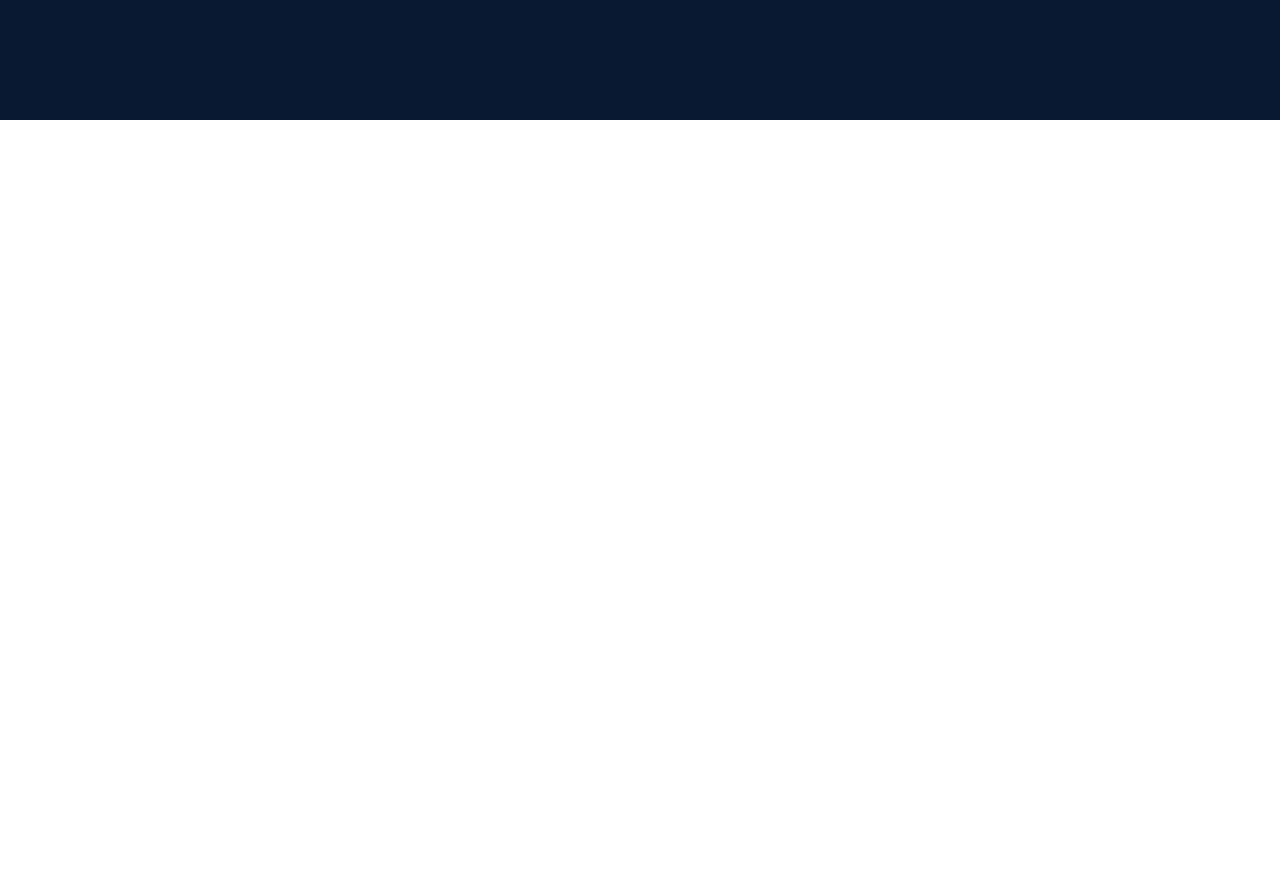
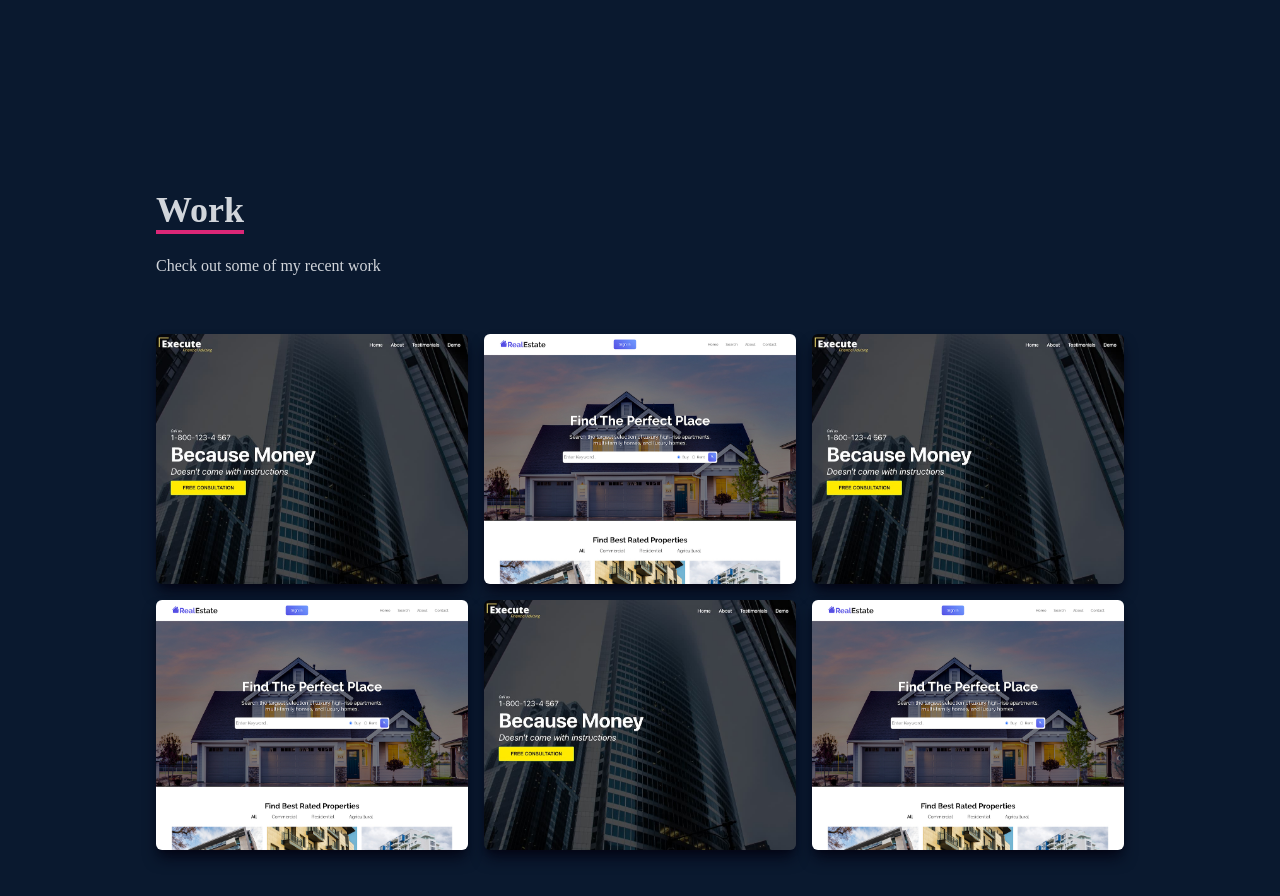
Before and after one commit to JDemlow/sortware-developer-portfolio, a React (Vite) app: page / in a window 1280 px wide. Shown: the part 2280-3176 px from the top of the page. Before the commit the page ends 2400 px from the top, so only its background shows below. Built offline with nearby package versions, Linux system fonts and the light colour scheme.

Commit message:
about to start form component

```diff
--- a/src/App.jsx
+++ b/src/App.jsx
@@ -2,6 +2,7 @@
 import Home from "./components/Home";
 import Navbar from "./components/Navbar";
 import Skills from "./components/Skills";
+import Work from "./components/Work";
 
 function App() {
   return (
@@ -10,6 +11,7 @@
       <Home />
       <About />
       <Skills />
+      <Work />
     </div>
   );
 }
--- a/src/components/Skills.jsx
+++ b/src/components/Skills.jsx
@@ -10,7 +10,7 @@
             Skills
           </p>
           <p className="py-4">
-            // These are just some of the technologies I've worked with
+            These are just some of the technologies I've worked with
             professionally
           </p>
         </div>
--- /dev/null
+++ b/src/components/Work.jsx
@@ -0,0 +1,177 @@
+import React from "react";
+
+const Work = () => {
+  return (
+    <div name="work" className="w-full md:h-screen text-gray-300 bg-[#0a192f]">
+      <div className="max-w-[1000px] mx-auto p-4 flex flex-col justify-center w-full h-full">
+        <div className="pb-8">
+          <p className="text-4xl font-bold inline border-b-4 text-gray-300 border-pink-600">
+            Work
+          </p>
+          <p className="py-6">Check out some of my recent work</p>
+        </div>
+        {/* Container */}
+        <div className="grid sm:grid-cols-2 md:grid-cols-3 gap-4">
+          {/* Grid Item 1*/}
+          <div
+            style={{
+              backgroundImage: 'url("src/assets/projects/workImg.jpeg")',
+            }}
+            className="shadow-lg shadow-[#040616] group container rounded-md flex justify-center items-center mx-auto content-div"
+          >
+            {/* Hover Effects */}
+            <div className="opacity-0 group-hover:opacity-100">
+              <span className="text-2xl font-bold text-white tracking-wider">
+                React JS Application
+              </span>
+              <div className="pt-8 text-center">
+                <a href="">
+                  <button className="text-center rounded-lg px-4 py-3 m-2 bg-white text-gray-700 font-bold text-lg">
+                    Demo
+                  </button>
+                </a>
+                <a href="">
+                  <button className="text-center rounded-lg px-4 py-3 m-2 bg-white text-gray-700 font-bold text-lg">
+                    Code
+                  </button>
+                </a>
+              </div>
+            </div>
+          </div>
+          {/* Grid Item 2 */}
+          <div
+            style={{
+              backgroundImage: 'url("src/assets/projects/realestate.jpg")',
+            }}
+            className="shadow-lg shadow-[#040616] group container rounded-md flex justify-center items-center mx-auto content-div"
+          >
+            {/* Hover Effects */}
+            <div className="opacity-0 group-hover:opacity-100">
+              <span className="text-2xl font-bold text-white tracking-wider">
+                React JS Application
+              </span>
+              <div className="pt-8 text-center">
+                <a href="">
+                  <button className="text-center rounded-lg px-4 py-3 m-2 bg-white text-gray-700 font-bold text-lg">
+                    Demo
+                  </button>
+                </a>
+                <a href="">
+                  <button className="text-center rounded-lg px-4 py-3 m-2 bg-white text-gray-700 font-bold text-lg">
+                    Code
+                  </button>
+                </a>
+              </div>
+            </div>
+          </div>
+          {/* Grid Item 3*/}
+          <div
+            style={{
+              backgroundImage: 'url("src/assets/projects/workImg.jpeg")',
+            }}
+            className="shadow-lg shadow-[#040616] group container rounded-md flex justify-center items-center mx-auto content-div"
+          >
+            {/* Hover Effects */}
+            <div className="opacity-0 group-hover:opacity-100">
+              <span className="text-2xl font-bold text-white tracking-wider">
+                React JS Application
+              </span>
+              <div className="pt-8 text-center">
+                <a href="">
+                  <button className="text-center rounded-lg px-4 py-3 m-2 bg-white text-gray-700 font-bold text-lg">
+                    Demo
+                  </button>
+                </a>
+                <a href="">
+                  <button className="text-center rounded-lg px-4 py-3 m-2 bg-white text-gray-700 font-bold text-lg">
+                    Code
+                  </button>
+                </a>
+              </div>
+            </div>
+          </div>
+          {/* Grid Item 4 */}
+          <div
+            style={{
+              backgroundImage: 'url("src/assets/projects/realestate.jpg")',
+            }}
+            className="shadow-lg shadow-[#040616] group container rounded-md flex justify-center items-center mx-auto content-div"
+          >
+            {/* Hover Effects */}
+            <div className="opacity-0 group-hover:opacity-100">
+              <span className="text-2xl font-bold text-white tracking-wider">
+                React JS Application
+              </span>
+              <div className="pt-8 text-center">
+                <a href="">
+                  <button className="text-center rounded-lg px-4 py-3 m-2 bg-white text-gray-700 font-bold text-lg">
+                    Demo
+                  </button>
+                </a>
+                <a href="">
+                  <button className="text-center rounded-lg px-4 py-3 m-2 bg-white text-gray-700 font-bold text-lg">
+                    Code
+                  </button>
+                </a>
+              </div>
+            </div>
+          </div>
+          {/* Grid Item 5*/}
+          <div
+            style={{
+              backgroundImage: 'url("src/assets/projects/workImg.jpeg")',
+            }}
+            className="shadow-lg shadow-[#040616] group container rounded-md flex justify-center items-center mx-auto content-div"
+          >
+            {/* Hover Effects */}
+            <div className="opacity-0 group-hover:opacity-100">
+              <span className="text-2xl font-bold text-white tracking-wider">
+                React JS Application
+              </span>
+              <div className="pt-8 text-center">
+                <a href="">
+                  <button className="text-center rounded-lg px-4 py-3 m-2 bg-white text-gray-700 font-bold text-lg">
+                    Demo
+                  </button>
+                </a>
+                <a href="">
+                  <button className="text-center rounded-lg px-4 py-3 m-2 bg-white text-gray-700 font-bold text-lg">
+                    Code
+                  </button>
+                </a>
+              </div>
+            </div>
+          </div>
+          {/* Grid Item 6 */}
+          <div
+            style={{
+              backgroundImage: 'url("src/assets/projects/realestate.jpg")',
+            }}
+            className="shadow-lg shadow-[#040616] group container rounded-md flex justify-center items-center mx-auto content-div"
+          >
+            {/* Hover Effects */}
+            <div className="opacity-0 group-hover:opacity-100">
+              <span className="text-2xl font-bold text-white tracking-wider">
+                React JS Application
+              </span>
+              <div className="pt-8 text-center">
+                <a href="">
+                  <button className="text-center rounded-lg px-4 py-3 m-2 bg-white text-gray-700 font-bold text-lg">
+                    Demo
+                  </button>
+                </a>
+                <a href="">
+                  <button className="text-center rounded-lg px-4 py-3 m-2 bg-white text-gray-700 font-bold text-lg">
+                    Code
+                  </button>
+                </a>
+              </div>
+            </div>
+          </div>
+        </div>
+      </div>
+    </div>
+  );
+};
+
+export default Work;
--- a/src/index.css
+++ b/src/index.css
@@ -13,3 +13,18 @@
     @apply cursor-pointer;
   }
 }
+
+.content-div {
+  background-repeat: no-repeat;
+  background-size: cover;
+  background-position: center;
+  height: 250px;
+}
+
+.content-div:hover {
+  background-image: linear-gradient(
+    to right,
+    rgba(112, 157, 255, 0.8),
+    hsla(242, 74%, 61%, 0.8)
+  ) !important;
+}
```
